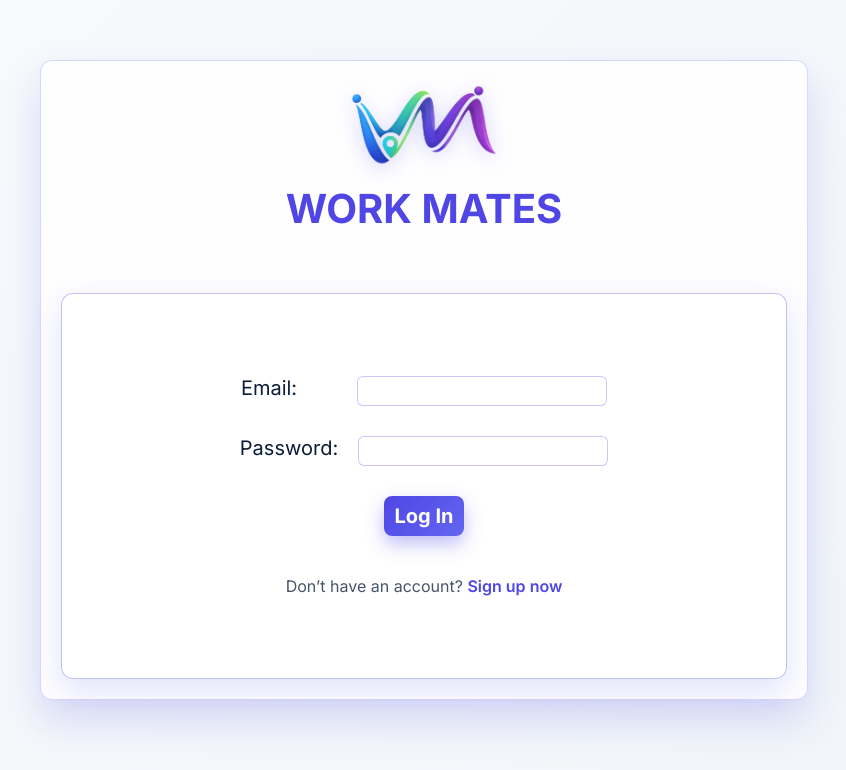
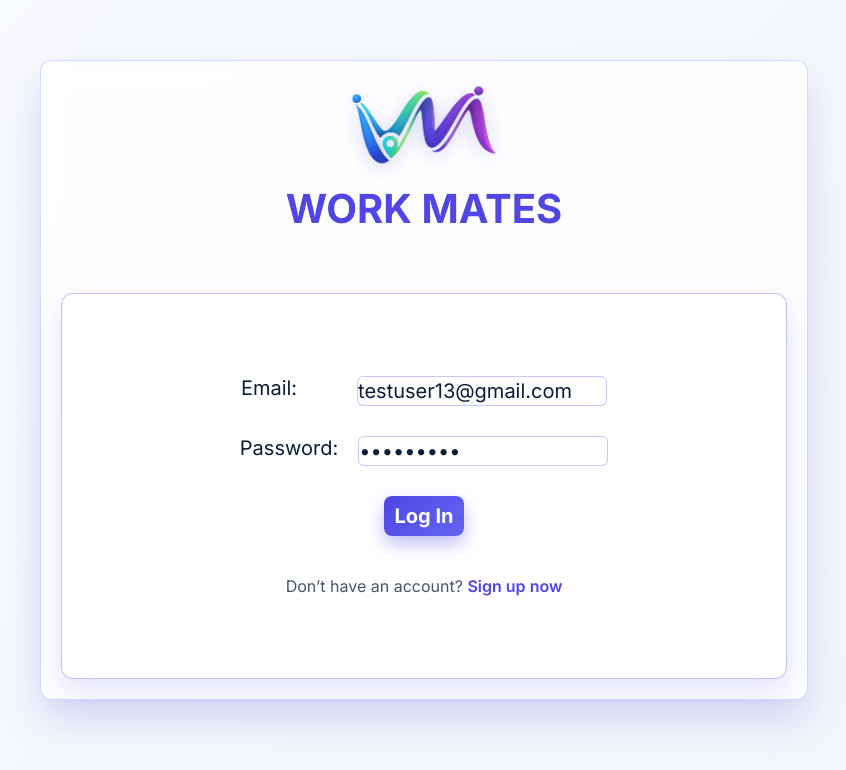
Before and after one commit to shanmukh0908/WorkMates, a React (Vite) app: page /login in a window 1280 px wide. Shown: the top 770 px of the page, without its empty margins (216-1062 px from the left). Built offline with nearby package versions, Linux system fonts and the light colour scheme; no server answers.

Commit message:
commit DEFAULT LOGIN CREDENTAILS

```diff
--- a/src/pages/loginformpage/LogInFormPage.jsx
+++ b/src/pages/loginformpage/LogInFormPage.jsx
@@ -8,7 +8,10 @@ import useLogin from "../../hooks/auth/useLogIn";
 
 export default function LogInFormPage() {
 
-  const { register, reset, formState: { errors }, handleSubmit } = useForm();
+  const { register, reset, formState: { errors }, handleSubmit } = useForm({defaultValues: {
+    email: "testuser13@gmail.com",
+    password: "user@1234"
+  }});
   const { mutate: login, isPending } = useLogin();
 
   const onSubmit = (data) => {
--- a/src/pages/messagepage/messagePage.module.css
+++ b/src/pages/messagepage/messagePage.module.css
@@ -142,7 +142,7 @@ input:focus {
 
 .sendIcon:hover{
   fill: rgb(240, 240, 247);
-  width: 4rem;
+  width: 3.5%;
   padding: 1rem;
   transform: translateY(-50%);
   background-color :dodgerblue;
@@ -219,6 +219,17 @@ input:focus {
   width: 8.5%;
 }
 
+.sendIcon:hover{
+  fill: rgb(240, 240, 247);
+  width: 10.5%;
+  padding: 1rem;
+  transform: translateY(-50%);
+  background-color :dodgerblue;
+  border-radius: 100px;
+};
+
+
+
 }
 
 /* Scrollbar styling (nice subtle look)
```
